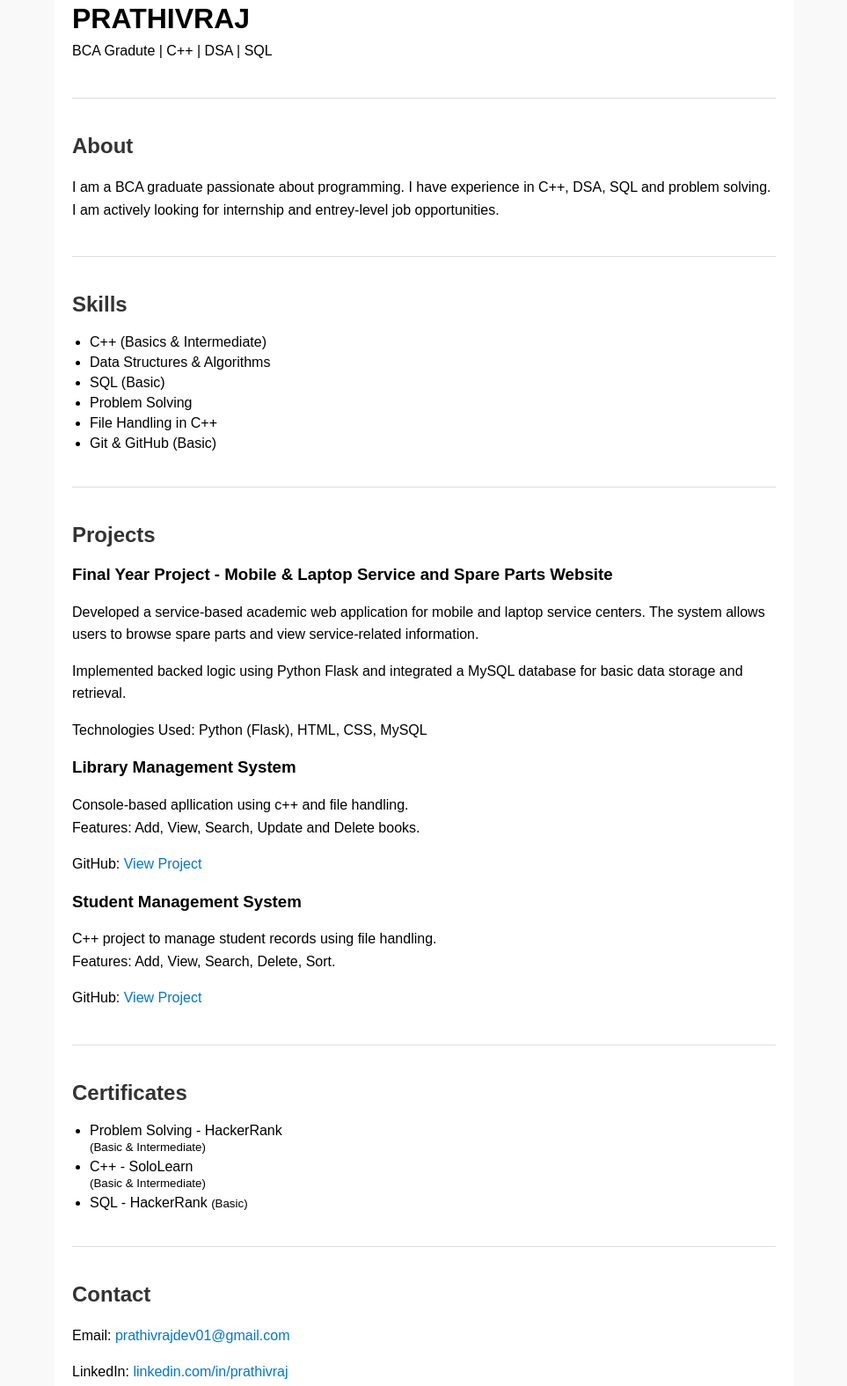
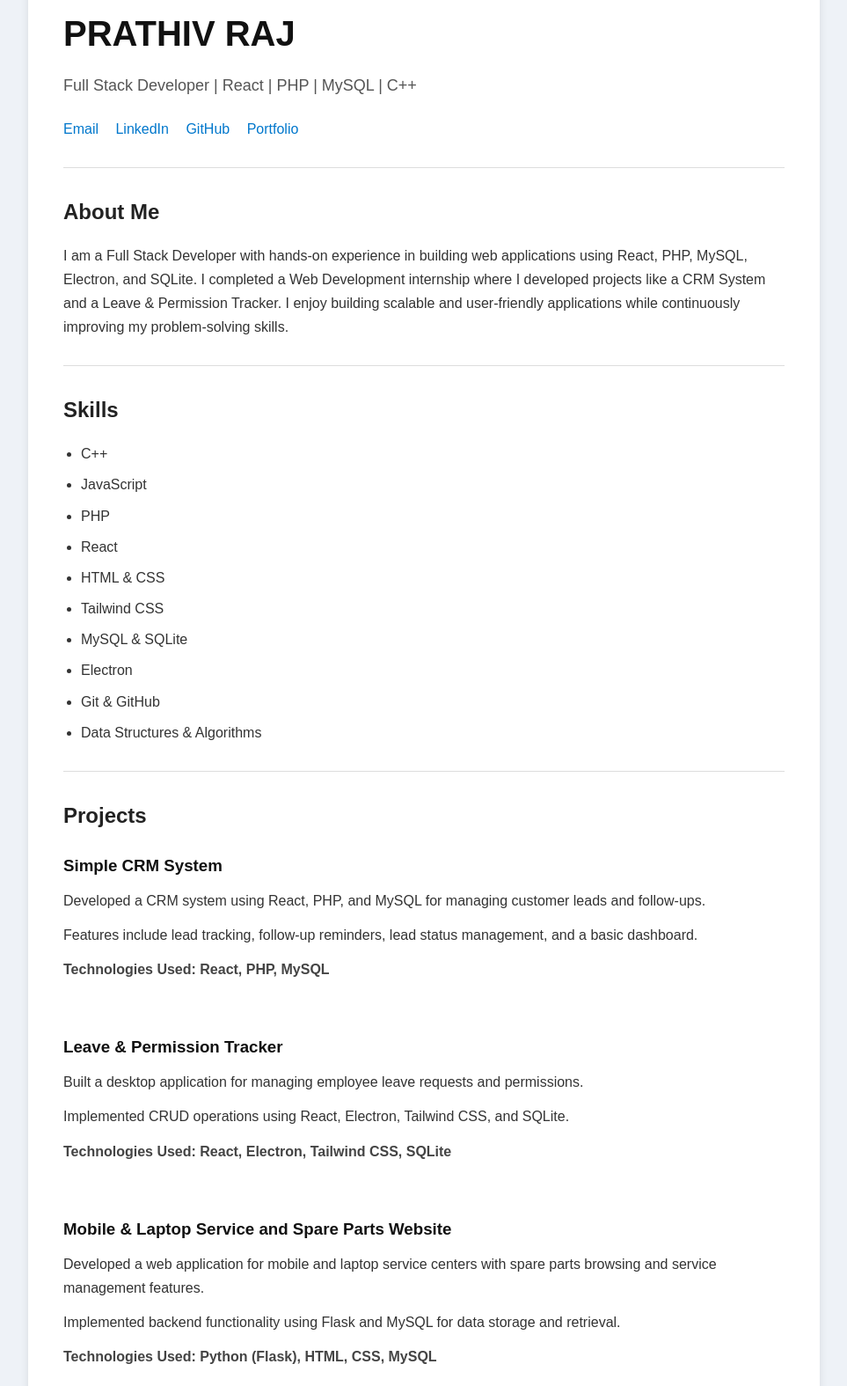
Before and after one commit to prathivrajdev01-ux/Portfolio, a plain HTML site: page index.html in a window 1280 px wide. Shown: the part 66-1641 px from the top of the page at 88% size, without its empty margins (158-1121 px from the left). Drawn offline with Linux system fonts and the light colour scheme.

Commit message:
Updated portfolio website

```diff
--- a/index.html
+++ b/index.html
@@ -1,133 +1,262 @@
 <!DOCTYPE html>
 <html lang="en">
 <head>
+    <meta charset="UTF-8">
+    <meta name="viewport" content="width=device-width, initial-scale=1.0">
+    <title>PRATHIV RAJ | Portfolio</title>
+
     <style>
-             body {
-                font-family: arial, sans-serif;
-                padding:20px;
-                background-color: #f9f9f9;
+
+        *{
+            margin: 0;
+            padding: 0;
+            box-sizing: border-box;
         }
-            h1 {
-                margin-bottom: 5px;
+
+        body{
+            font-family: Arial, sans-serif;
+            background-color: #eef2f7;
+            color: #333;
+            line-height: 1.7;
+            padding: 30px;
         }
+
+        .container{
+            max-width: 900px;
+            margin: auto;
+            background-color: white;
+            padding: 40px;
+            border-radius: 10px;
+            box-shadow: 0 0 10px rgba(0,0,0,0.1);
+        }
+
+        h1{
+            font-size: 40px;
+            margin-bottom: 10px;
+            color: #111;
+        }
+
+        .role{
+            font-size: 18px;
+            color: #555;
+            margin-bottom: 20px;
+        }
+
+        .links{
+            margin-bottom: 25px;
+        }
+
+        .links a{
+            text-decoration: none;
+            color: #0077cc;
+            margin-right: 15px;
+            transition: 0.3s;
+        }
+
+        .links a:hover{
+            color: #005999;
+            text-decoration: underline;
+        }
+
+        hr{
+            border: none;
+            border-top: 1px solid #ddd;
+            margin: 30px 0;
+        }
+
+        h2{
+            margin-bottom: 15px;
+            color: #222;
+        }
+
+        h3{
+            margin-top: 20px;
+            margin-bottom: 10px;
+            color: #111;
+        }
+
         p{
-                margin-top: 0;
-                line-height: 1.6;
+            margin-bottom: 12px;
         }
-            h2{
-                margin-top: 40px;
-                color: #333;
-            }
+
         ul{
             padding-left: 20px;
         }
+
         li{
-                margin-bottom: 5px;
+            margin-bottom: 8px;
         }
-            a{
+
+        .tech{
+            font-weight: bold;
+            color: #444;
+        }
+
+        .project-link a{
             color: #0077cc;
             text-decoration: none;
         }
-            a:hover{
+
+        .project-link a:hover{
             text-decoration: underline;
         }
-            hr{
-                border:none;
-                border-top: 1px solid #ddd;
-                margin: 40px 0;
-            }
-            .container {
-                width: 800px;
-                margin: auto;
-                padding: 20px;
-                background-color: white;
-                border-radius: 6px;
-            }
+
     </style>
-        <meta charset="UTF-8">
-        <title>PRATHIVRAJ | PORTFOLIO</title>
+
 </head>
+
 <body>
+
     <div class="container">
-        <h1>PRATHIVRAJ</h1>
-        <p>BCA Gradute | C++ | DSA | SQL</p>
+
+        <h1>PRATHIV RAJ</h1>
+
+        <p class="role">
+            Full Stack Developer | React | PHP | MySQL | C++
+        </p>
+
+        <div class="links">
+
+            <a href="mailto:prathivraj.dev01@gmail.com">
+                Email
+            </a>
+
+            <a href="https://www.linkedin.com/in/prathiv-raj-3828a2382" target="_blank">
+                LinkedIn
+            </a>
+
+            <a href="https://github.com/prathivrajdev01-ux" target="_blank">
+                GitHub
+            </a>
+
+            <a href="https://prathivrajdev01-ux.github.io/Portfolio/" target="_blank">
+                Portfolio
+            </a>
+
+        </div>
 
         <hr>
 
-        <h2>About</h2>
+        <h2>About Me</h2>
+
         <p>
-            I am a BCA graduate passionate about programming.
-            I have experience in C++, DSA, SQL and problem solving.
-            I am actively looking for internship and entrey-level job opportunities.
+            I am a Full Stack Developer with hands-on experience in building web applications using React, PHP, MySQL, Electron, and SQLite.
+            I completed a Web Development internship where I developed projects like a CRM System and a Leave & Permission Tracker.
+            I enjoy building scalable and user-friendly applications while continuously improving my problem-solving skills.
         </p>
 
         <hr>
 
         <h2>Skills</h2>
+
         <ul>
-            <li>C++ (Basics & Intermediate)</li>
+            <li>C++</li>
+            <li>JavaScript</li>
+            <li>PHP</li>
+            <li>React</li>
+            <li>HTML & CSS</li>
+            <li>Tailwind CSS</li>
+            <li>MySQL & SQLite</li>
+            <li>Electron</li>
+            <li>Git & GitHub</li>
             <li>Data Structures & Algorithms</li>
-            <li>SQL (Basic)</li>
-            <li>Problem Solving</li>
-            <li>File Handling in C++</li>
-            <li>Git & GitHub (Basic)</li>
         </ul>
 
         <hr>
 
         <h2>Projects</h2>
 
-        <h3>Final Year Project - Mobile & Laptop Service and Spare Parts Website</h3>
+        <h3>Simple CRM System</h3>
+
         <p>
-            Developed a service-based academic web application for mobile and laptop
-            service centers. The system allows users to browse spare parts and view
-            service-related information.
+            Developed a CRM system using React, PHP, and MySQL for managing customer leads and follow-ups.
         </p>
+
         <p>
-            Implemented backed logic using Python Flask and integrated a MySQL database
-            for basic data storage and retrieval.
+            Features include lead tracking, follow-up reminders, lead status management, and a basic dashboard.
         </p>
+
+        <p class="tech">
+            Technologies Used: React, PHP, MySQL
+        </p>
+
+        <br>
+
+        <h3>Leave & Permission Tracker</h3>
+
         <p>
+            Built a desktop application for managing employee leave requests and permissions.
+        </p>
+
+        <p>
+            Implemented CRUD operations using React, Electron, Tailwind CSS, and SQLite.
+        </p>
+
+        <p class="tech">
+            Technologies Used: React, Electron, Tailwind CSS, SQLite
+        </p>
+
+        <br>
+
+        <h3>Mobile & Laptop Service and Spare Parts Website</h3>
+
+        <p>
+            Developed a web application for mobile and laptop service centers with spare parts browsing and service management features.
+        </p>
+
+        <p>
+            Implemented backend functionality using Flask and MySQL for data storage and retrieval.
+        </p>
+
+        <p class="tech">
             Technologies Used: Python (Flask), HTML, CSS, MySQL
         </p>
 
+        <br>
+
         <h3>Library Management System</h3>
+
         <p>
-            Console-based apllication using c++ and file handling. <br>
-            Features: Add, View, Search, Update and Delete books.
-        </p>
-        <p>
-            GitHub: <a href="https://github.com/prathivrajdev01-ux/Library-Management-System" target="_blank">View Project</a>
+            Console-based application using C++ and file handling with CRUD operations for managing books.
         </p>
 
+        <p class="project-link">
+            GitHub:
+            <a href="https://github.com/prathivrajdev01-ux/Library-Management-System" target="_blank">
+                View Project
+            </a>
+        </p>
+
+        <br>
+
         <h3>Student Management System</h3>
+
         <p>
-            C++ project to manage student records using file handling. <br>
-            Features: Add, View, Search, Delete, Sort.
+            C++ application to manage student records with features like Add, View, Search, Delete, and Sort.
         </p>
-        <p>
-            GitHub: <a href="https://github.com/prathivrajdev01-ux/student-management-system-cpp" target="_blank">View Project</a>
+
+        <p class="project-link">
+            GitHub:
+            <a href="https://github.com/prathivrajdev01-ux/student-management-system-cpp" target="_blank">
+                View Project
+            </a>
         </p>
 
         <hr>
 
-        <h2>Certificates</h2>
+        <h2>Certifications</h2>
 
         <ul>
             <li>
-                Problem Solving - HackerRank
-                <br>
-                <small>(Basic & Intermediate)</small>
+                HackerRank - Problem Solving (Basic & Intermediate)
             </li>
 
             <li>
-                C++ - SoloLearn
-                <br>
-                <small>(Basic & Intermediate)</small>
+                HackerRank - SQL (Basic)
             </li>
 
-            <li>SQL - HackerRank
-                <small>(Basic)</small>
+            <li>
+                SoloLearn - C++ (Basic & Intermediate)
             </li>
         </ul>
 
@@ -135,23 +264,28 @@
 
         <h2>Contact</h2>
 
-        <p>Email:
-            <a href="mailto:prathivrajdev01@gmail.com" target="_blank">
-                prathivrajdev01@gmail.com
+        <p>
+            Email:
+            <a href="mailto:prathivraj.dev01@gmail.com">
+                prathivraj.dev01@gmail.com
             </a>
         </p>
 
-        <p>LinkedIn:
+        <p>
+            LinkedIn:
             <a href="https://www.linkedin.com/in/prathiv-raj-3828a2382" target="_blank">
-                linkedin.com/in/prathivraj
+                linkedin.com/in/prathiv-raj
             </a>
         </p>
 
-        <p>GitHub:
+        <p>
+            GitHub:
             <a href="https://github.com/prathivrajdev01-ux" target="_blank">
                 github.com/prathivrajdev01-ux
             </a>
         </p>
+
     </div>
+
 </body>
 </html>
```
Lines whose indentation alone changed are shown as unchanged.
